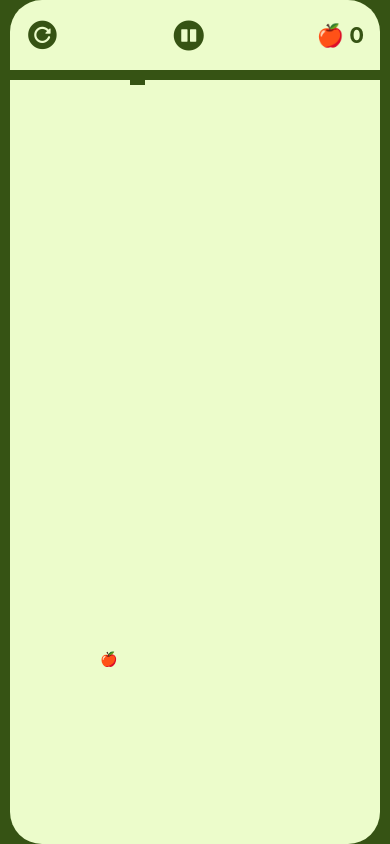
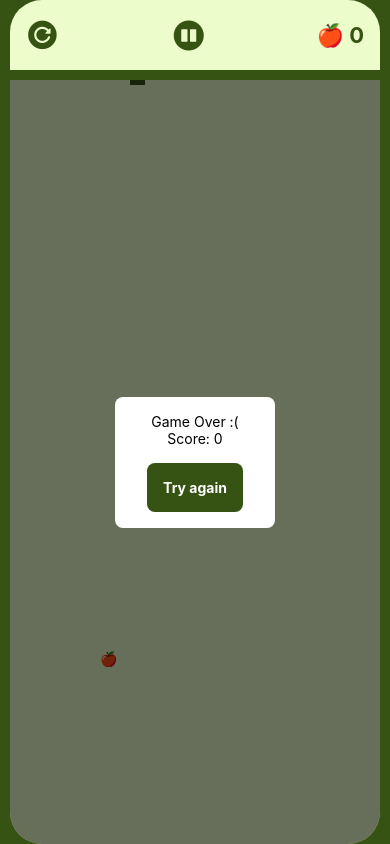
Before and after one commit to pedronun/snake-game, a React Native app: screen / in a window 390 px wide. Built offline with nearby package versions, Linux system fonts and the light colour scheme.

Commit message:
feat: Add GameOverModal component

```diff
--- a/src/components/Game/Game.tsx
+++ b/src/components/Game/Game.tsx
@@ -11,6 +11,7 @@ import Food from "../Food/Food";
 import Header from "../Header/Header";
 import Score from "../Score/Score";
 import Snake from "../Snake/Snake";
+import GameOverModal from "../GameOverModal/GameOverModal";
 
 const GAME_BOUNDS = { xMin: 0, xMax: 35, yMin: 0, yMax: 63 };
 
@@ -113,6 +114,7 @@ function Game() {
         <View style={styles.table}>
           <Snake snake={snake} />
           <Food food={food} />
+          {isGameOver ? <GameOverModal score={score} onReloadGame={handleReloadGame} /> : null}
         </View>
       </PanGestureHandler>
     </SafeAreaView>
--- /dev/null
+++ b/src/components/GameOverModal/GameOverModal.tsx
@@ -0,0 +1,54 @@
+import { StyleSheet, Text, TouchableOpacity, View } from "react-native";
+import { Colors } from "../../global/color";
+
+interface IGameOverModalProps {
+  score: number;
+  onReloadGame: () => void;
+}
+
+function GameOverModal({ score, onReloadGame }: IGameOverModalProps): JSX.Element {
+  return (
+    <View style={styles.container}>
+      <View style={styles.content}>
+        <Text>Game Over :(</Text>
+        <Text>Score: {score}</Text>
+        <TouchableOpacity onPress={onReloadGame} style={styles.button}>
+          <Text style={styles.buttonText}>Try again</Text>
+        </TouchableOpacity>
+      </View>
+    </View>
+  );
+}
+
+const styles = StyleSheet.create({
+  container: {
+    position: "absolute",
+    backgroundColor: "#00000090",
+    width: "100%",
+    height: "100%",
+    justifyContent: "center",
+    alignItems: "center",
+    borderBottomLeftRadius: 32,
+    borderBottomRightRadius: 32,
+  },
+  content: {
+    backgroundColor: "#fff",
+    padding: 16,
+    paddingHorizontal: 32,
+    borderRadius: 8,
+    alignItems: "center",
+  },
+  button: {
+    backgroundColor: Colors.primary,
+    padding: 16,
+    borderRadius: 8,
+    alignItems: "center",
+    marginTop: 16,
+  },
+  buttonText: {
+    color: "#fff",
+    fontWeight: "bold",
+  }
+});
+
+export default GameOverModal;
```
